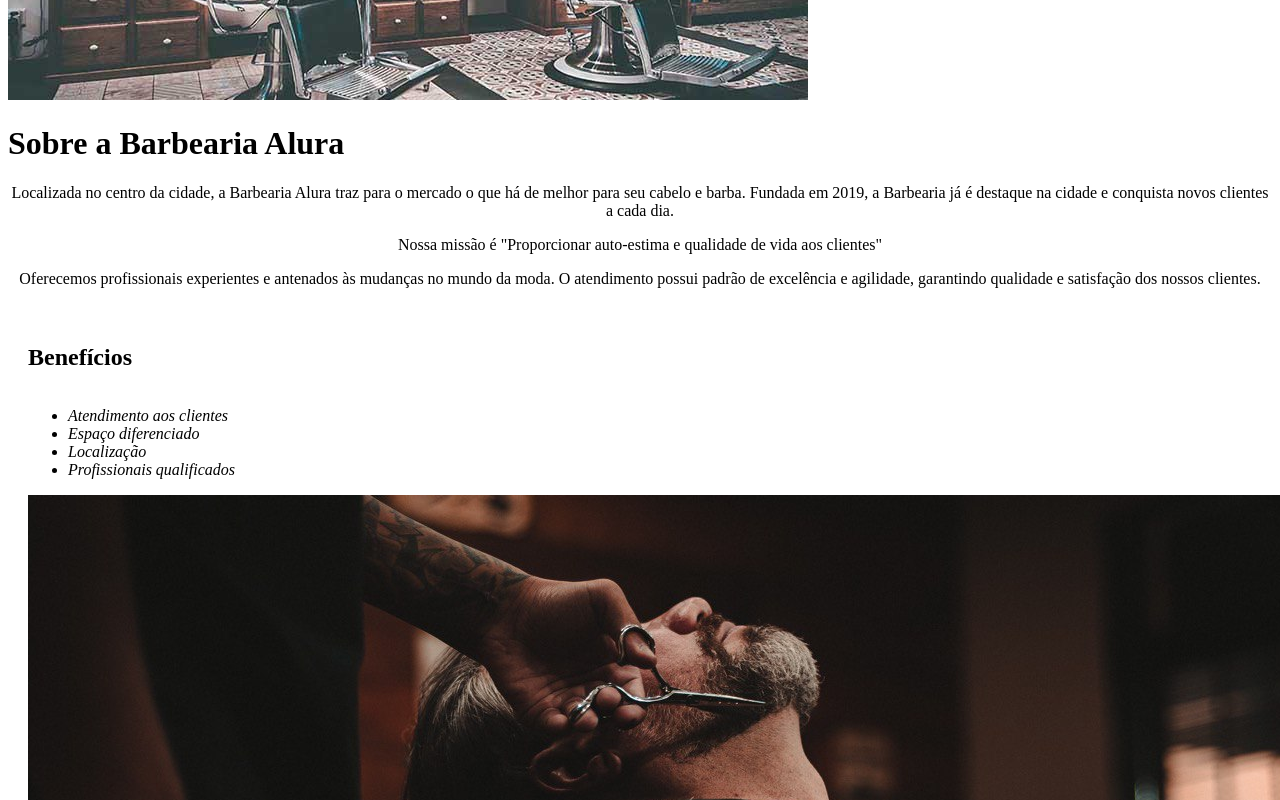
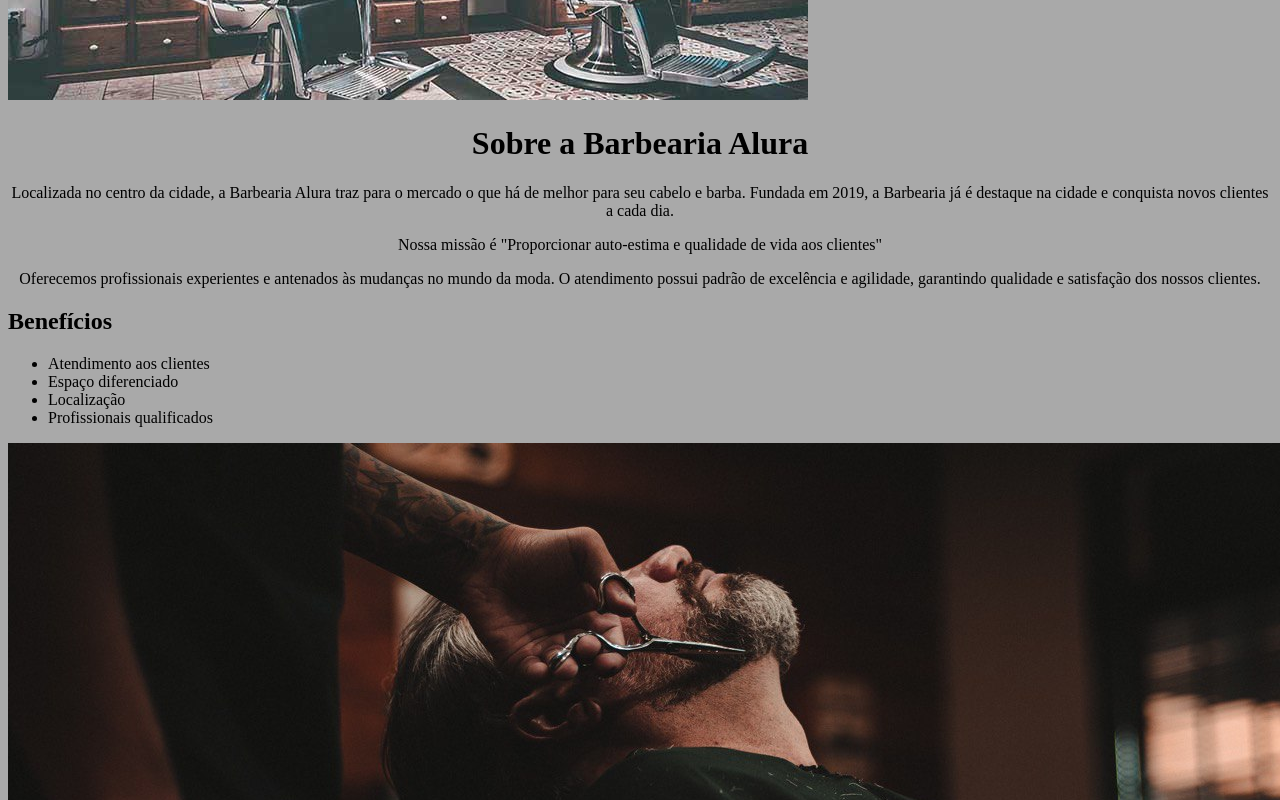
Before and after one commit to natyy200/Barbearia-Alura-1-B, a plain HTML site: page index.html in a window 1280 px wide. Shown: the part 280-1080 px from the top of the page. Drawn offline with Linux system fonts and the light colour scheme.

Commit message:
style.css

```diff
--- a/style.css
+++ b/style.css
@@ -1,52 +1,24 @@
 body {
-
+background-color: darkgrey;
 }
 
 #banner {
-	width:100%;
+    width:100%;
 }
 
 .principal{
-	background: #CCCCCC;
-	padding: 30px;
+    background: #CCCCCC;
+    padding: 30px;
 }
 
-.titulo-principal {
-	padding-left: 20px;
-}
-
-.titulo-centralizado {
-	text-align: center
+h1 {
+    text-align: center;
 }
 
 p {
-	text-align: center;
+    text-align: center;
 }
 
 #missao {
-	font-size: 20px
+    font-size: 20px
 }
-
-em strong {
-	color: #FF0000;
-}
-
-.itens {
-	font-style: italic
-}
-
-.beneficios {
-	background: #FFFFFF;
-	padding: 20px;
-}
-
-ul {
-	display: inline-block;
-	vertical-align: top;
-	width: 20%;
-	margin-right: 15%;
-}
-
-.imagembeneficios {
-	width: 50%;
-}
```
